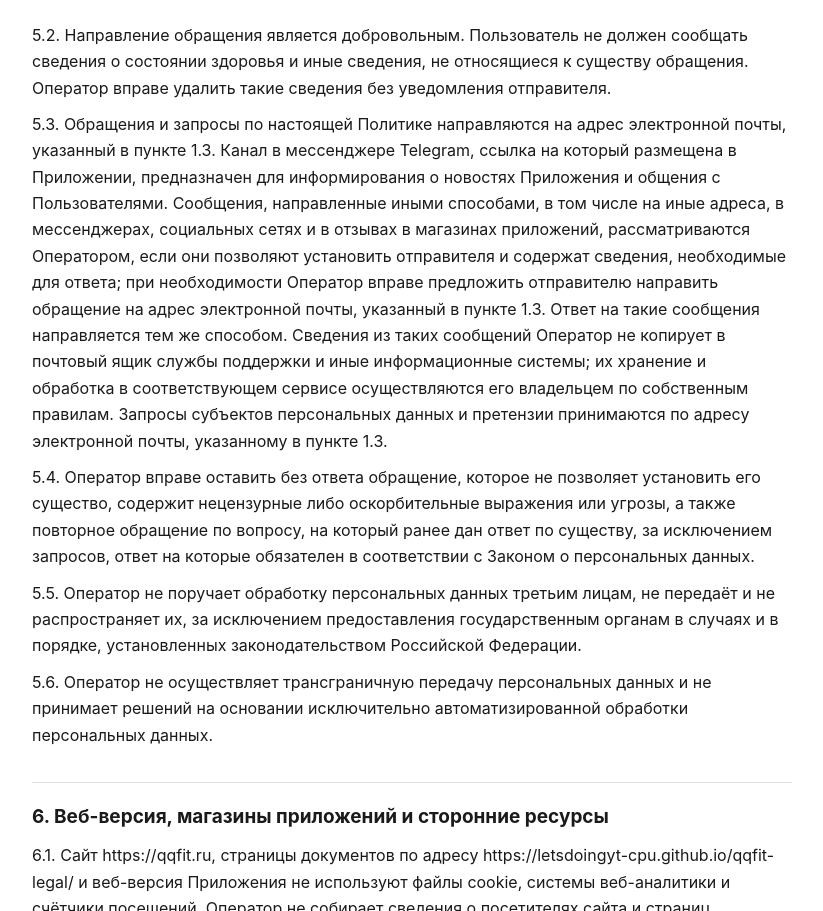
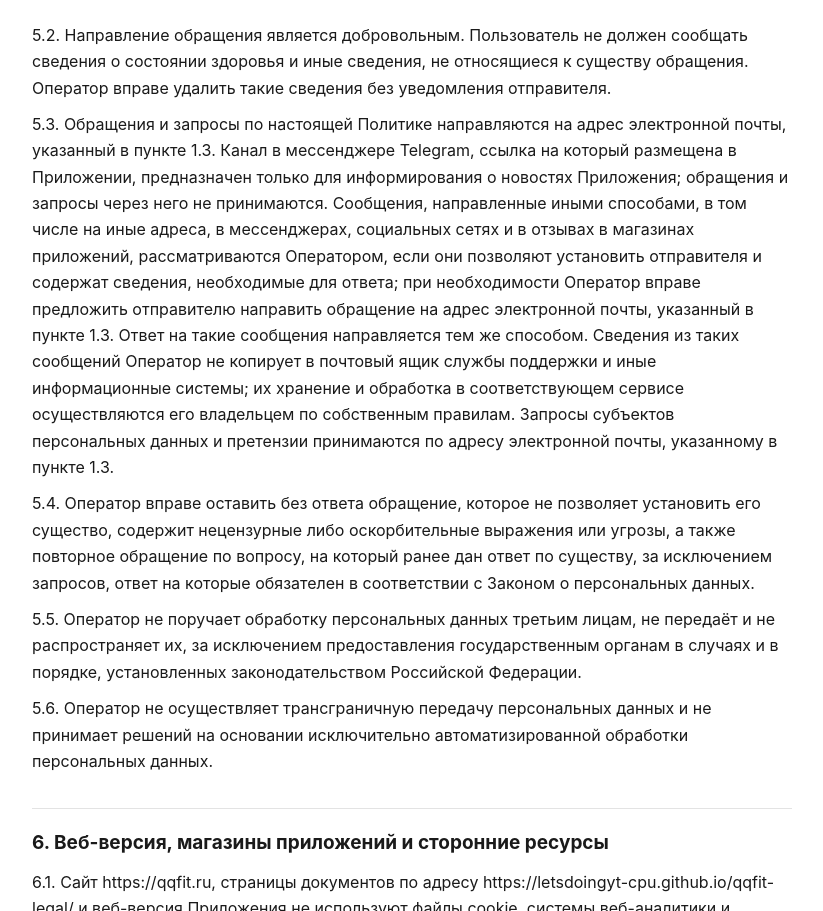
Before and after one commit to letsdoingyt-cpu/qqfit-legal, a plain HTML site: page privacy.html in a window 1280 px wide. Shown: the part 7462-8373 px from the top of the page, without its empty margins (228-1051 px from the left). Drawn offline with Linux system fonts and the light colour scheme.

Commit message:
Политика, п. 5.3: канал в Telegram — только новости, обращения по почте

```diff
--- a/privacy.html
+++ b/privacy.html
@@ -83,7 +83,7 @@
 <tr><th>Порядок уничтожения</th><td colspan="2">Удаление переписки из почтового ящика без возможности восстановления</td></tr>
 </table></div>
 <p>5.2. Направление обращения является добровольным. Пользователь не должен сообщать сведения о состоянии здоровья и иные сведения, не относящиеся к существу обращения. Оператор вправе удалить такие сведения без уведомления отправителя.</p>
-<p>5.3. Обращения и запросы по настоящей Политике направляются на адрес электронной почты, указанный в пункте 1.3. Канал в мессенджере Telegram, ссылка на который размещена в Приложении, предназначен для информирования о новостях Приложения и общения с Пользователями. Сообщения, направленные иными способами, в том числе на иные адреса, в мессенджерах, социальных сетях и в отзывах в магазинах приложений, рассматриваются Оператором, если они позволяют установить отправителя и содержат сведения, необходимые для ответа; при необходимости Оператор вправе предложить отправителю направить обращение на адрес электронной почты, указанный в пункте 1.3. Ответ на такие сообщения направляется тем же способом. Сведения из таких сообщений Оператор не копирует в почтовый ящик службы поддержки и иные информационные системы; их хранение и обработка в соответствующем сервисе осуществляются его владельцем по собственным правилам. Запросы субъектов персональных данных и претензии принимаются по адресу электронной почты, указанному в пункте 1.3.</p>
+<p>5.3. Обращения и запросы по настоящей Политике направляются на адрес электронной почты, указанный в пункте 1.3. Канал в мессенджере Telegram, ссылка на который размещена в Приложении, предназначен только для информирования о новостях Приложения; обращения и запросы через него не принимаются. Сообщения, направленные иными способами, в том числе на иные адреса, в мессенджерах, социальных сетях и в отзывах в магазинах приложений, рассматриваются Оператором, если они позволяют установить отправителя и содержат сведения, необходимые для ответа; при необходимости Оператор вправе предложить отправителю направить обращение на адрес электронной почты, указанный в пункте 1.3. Ответ на такие сообщения направляется тем же способом. Сведения из таких сообщений Оператор не копирует в почтовый ящик службы поддержки и иные информационные системы; их хранение и обработка в соответствующем сервисе осуществляются его владельцем по собственным правилам. Запросы субъектов персональных данных и претензии принимаются по адресу электронной почты, указанному в пункте 1.3.</p>
 <p>5.4. Оператор вправе оставить без ответа обращение, которое не позволяет установить его существо, содержит нецензурные либо оскорбительные выражения или угрозы, а также повторное обращение по вопросу, на который ранее дан ответ по существу, за исключением запросов, ответ на которые обязателен в соответствии с Законом о персональных данных.</p>
 <p>5.5. Оператор не поручает обработку персональных данных третьим лицам, не передаёт и не распространяет их, за исключением предоставления государственным органам в случаях и в порядке, установленных законодательством Российской Федерации.</p>
 <p>5.6. Оператор не осуществляет трансграничную передачу персональных данных и не принимает решений на основании исключительно автоматизированной обработки персональных данных.</p>
```
